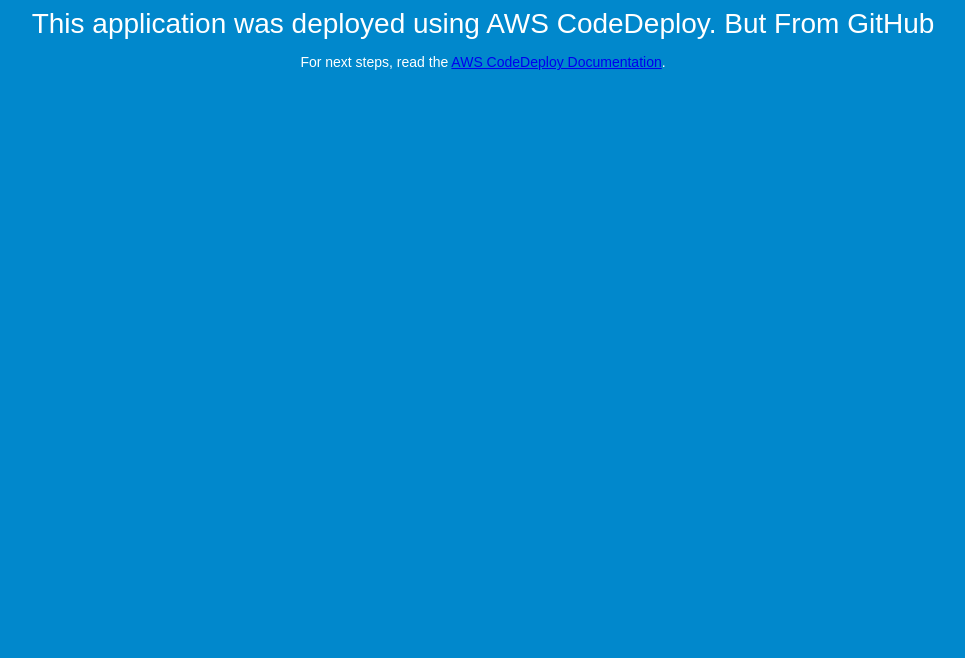
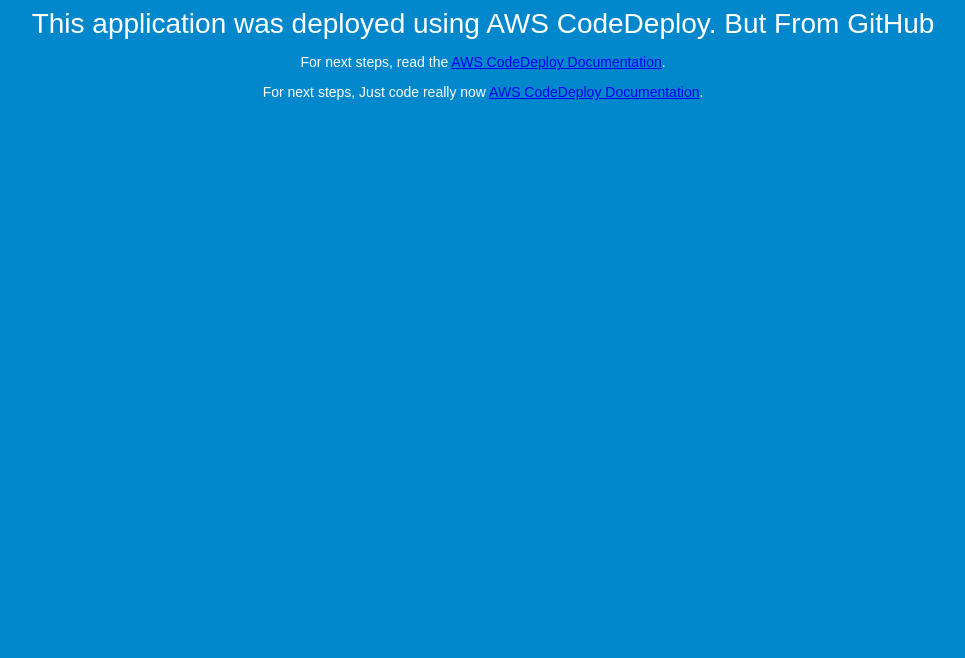
Before and after one commit to v3ngence/CodeDeploySample, a plain HTML site: page index.html in a window 1280 px wide. Shown: the part 142-800 px from the top of the page, without its empty margins (157-1122 px from the left). Drawn offline with Linux system fonts and the light colour scheme.

Commit message:
Update index.html
Finally up

```diff
--- a/index.html
+++ b/index.html
@@ -29,6 +29,7 @@
     <h1>WOOT Congratulations</h1>
     <h2>This application was deployed using AWS CodeDeploy. But From GitHub</h2>
     <p>For next steps, read the <a href="http://aws.amazon.com/documentation/codedeploy">AWS CodeDeploy Documentation</a>.</p>
+    <p>For next steps, Just code really now <a href="http://aws.amazon.com/documentation/codedeploy">AWS CodeDeploy Documentation</a>.</p>
   </div>
 </body>
 </html>
```
